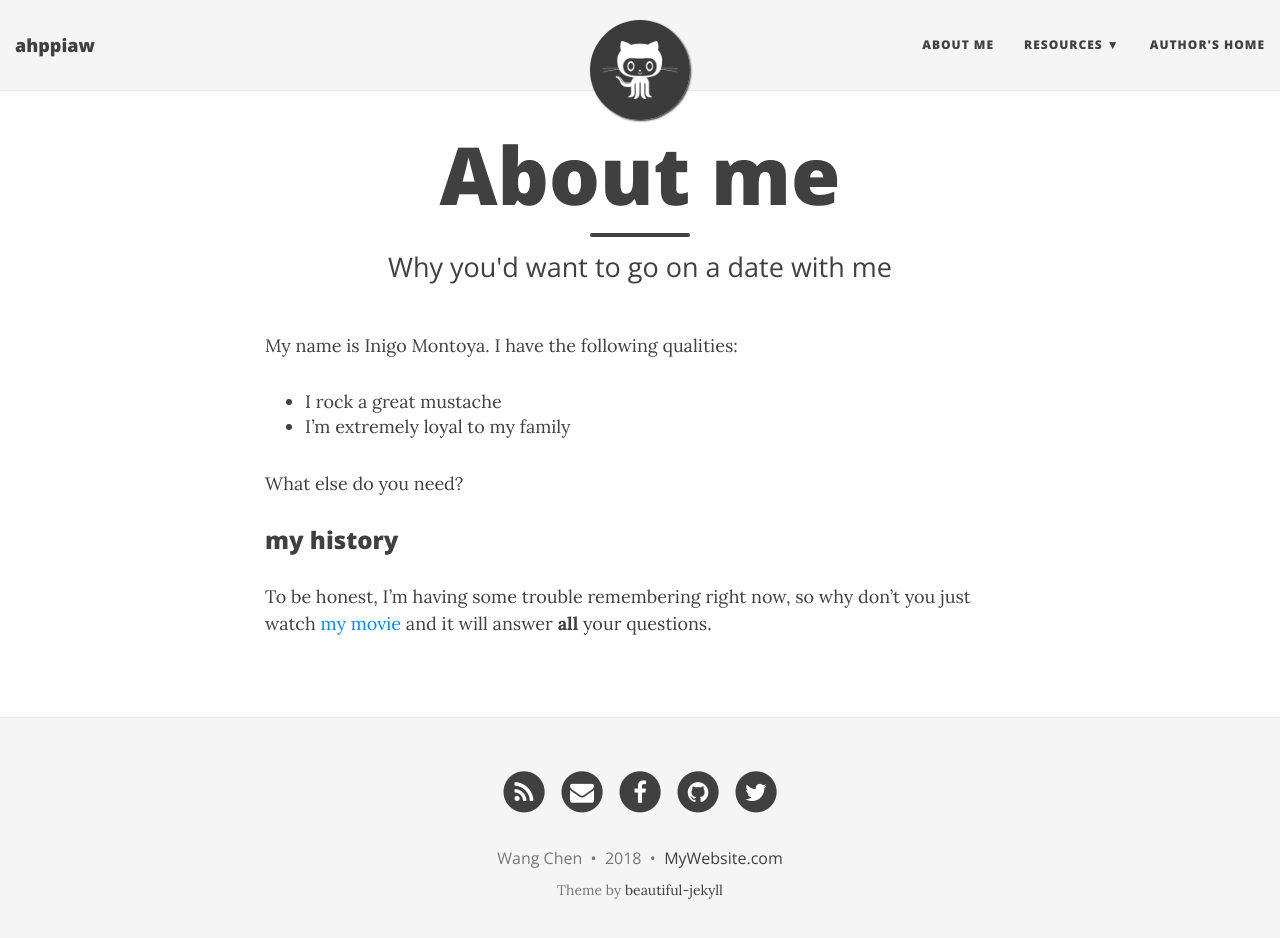
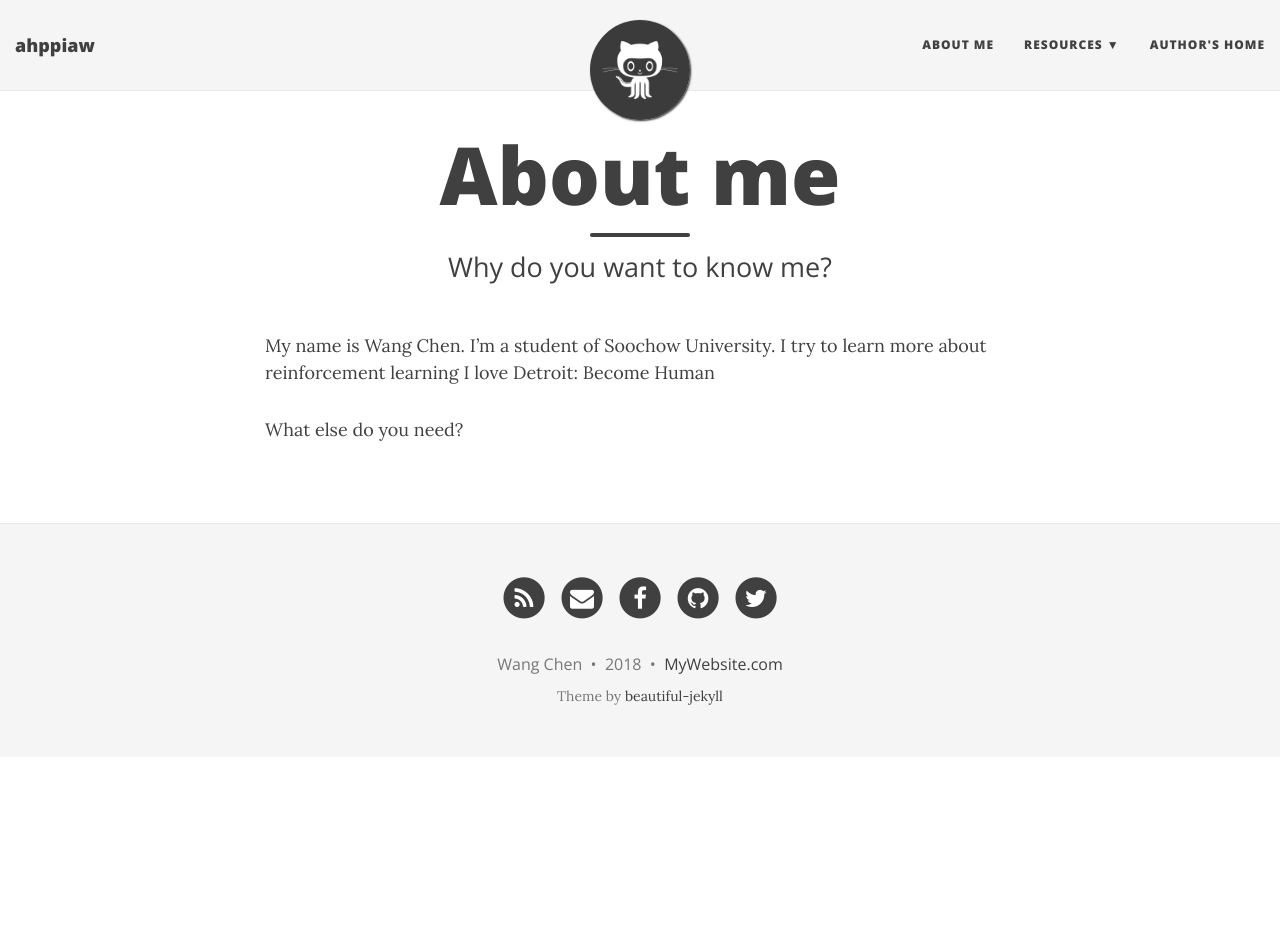
Before and after one commit to cccwangchen/cccwangchen.github.io, a Jekyll site: the page built from aboutme.md, in a window 1280 px wide and 951 px high. Shown: the top 938 px of the window. Built offline with Jekyll 4.4.1, drawn with Linux system fonts in a browser that asks for light colours; nearby versions of some CDN libraries.

Commit message:
Update aboutme.md

```diff
--- a/aboutme.md
+++ b/aboutme.md
@@ -1,16 +1,11 @@
 ---
 layout: page
 title: About me
-subtitle: Why you'd want to go on a date with me
+subtitle: Why do you want to know me?
 ---
 
-My name is Inigo Montoya. I have the following qualities:
-
-- I rock a great mustache
-- I'm extremely loyal to my family
+My name is Wang Chen. I'm a student of Soochow University.
+I try to learn more about reinforcement learning
+I love Detroit: Become Human
 
 What else do you need?
-
-### my history
-
-To be honest, I'm having some trouble remembering right now, so why don't you just watch [my movie](http://en.wikipedia.org/wiki/The_Princess_Bride_%28film%29) and it will answer **all** your questions.
```
